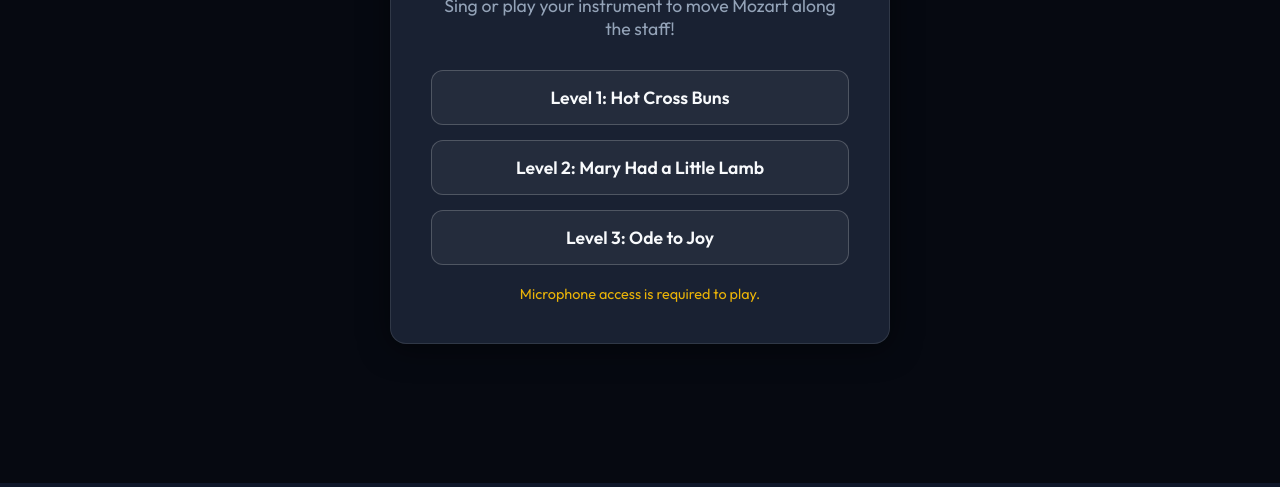
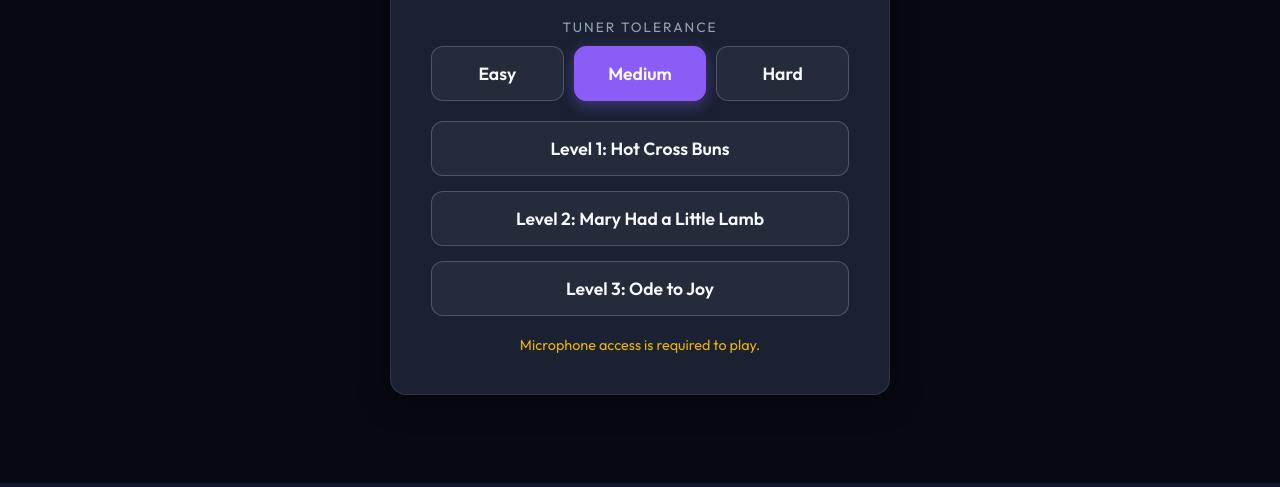
Before and after one commit to inventor-loco/pitch-quest, a website built with Vite: page index.html in a window 1280 px wide. Shown: the part 317-804 px from the top of the page. Built offline with nearby package versions, Linux system fonts and the light colour scheme.

Commit message:
holgura notas

```diff
--- a/index.html
+++ b/index.html
@@ -63,6 +63,16 @@
         <div class="menu-content glass-panel">
           <h1>Perfect Pitch Quest</h1>
           <p>Sing or play your instrument to move Mozart along the staff!</p>
+
+          <div class="tolerance-select">
+            <span class="tolerance-label">Tuner Tolerance</span>
+            <div class="tolerance-options">
+              <button class="btn tolerance-btn" data-cents="50">Easy</button>
+              <button class="btn tolerance-btn active" data-cents="30">Medium</button>
+              <button class="btn tolerance-btn" data-cents="15">Hard</button>
+            </div>
+          </div>
+
           <div class="level-select">
             <button class="btn level-btn" data-level="0">Level 1: Hot Cross Buns</button>
             <button class="btn level-btn" data-level="1">Level 2: Mary Had a Little Lamb</button>
--- a/src/game/GameScene.ts
+++ b/src/game/GameScene.ts
@@ -16,6 +16,7 @@ export default class GameScene extends Phaser.Scene {
 
     private isMatching: boolean = false;
     private matchDurationRequired = 750; // ms
+    private centsTolerance: number = 30;
 
     // HUD Elements
     private uiTargetNote = document.getElementById('target-note');
@@ -31,9 +32,10 @@ export default class GameScene extends Phaser.Scene {
         super('GameScene');
     }
 
-    init(data: { levelIndex: number }) {
+    init(data: { levelIndex: number; centsTolerance?: number }) {
         this.currentLevel = levels[data.levelIndex || 0];
         this.currentNoteIndex = 0;
+        this.centsTolerance = data.centsTolerance ?? 30;
         this.audioDetector = new AudioPitchDetector();
     }
 
@@ -180,7 +182,7 @@ export default class GameScene extends Phaser.Scene {
             this.updateTunerHUD(pitch);
 
             // Check if pitch matches target (octave independent)
-            if (pitch.noteClass === this.targetNoteClass && Math.abs(pitch.cents) <= 30) {
+            if (pitch.noteClass === this.targetNoteClass && Math.abs(pitch.cents) <= this.centsTolerance) {
                 if (!this.isMatching) {
                     this.isMatching = true;
                     this.heldTime = 0;
@@ -223,7 +225,7 @@ export default class GameScene extends Phaser.Scene {
                     if (pitch.noteClass !== this.targetNoteClass) {
                         this.uiAccuracy.innerText = "WRONG NOTE";
                         this.uiAccuracy.style.color = "var(--danger)";
-                    } else if (pitch.cents > 30) {
+                    } else if (pitch.cents > this.centsTolerance) {
                         this.uiAccuracy.innerText = "TOO SHARP";
                         this.uiAccuracy.style.color = "var(--danger)";
                     } else {
@@ -256,10 +258,11 @@ export default class GameScene extends Phaser.Scene {
             const pct = Math.max(0, Math.min(100, (pitch.cents + 50)));
             this.uiTunerNeedle.style.left = `${pct}%`;
 
-            // Color coding
-            if (Math.abs(pitch.cents) <= 10) {
+            // Color coding scales with the chosen tolerance
+            const absCents = Math.abs(pitch.cents);
+            if (absCents <= this.centsTolerance / 3) {
                 this.uiTunerNeedle.style.backgroundColor = "var(--success)";
-            } else if (Math.abs(pitch.cents) <= 30) {
+            } else if (absCents <= this.centsTolerance) {
                 this.uiTunerNeedle.style.backgroundColor = "var(--warning)";
             } else {
                 this.uiTunerNeedle.style.backgroundColor = "var(--danger)";
--- a/src/game/MenuScene.ts
+++ b/src/game/MenuScene.ts
@@ -13,25 +13,33 @@ export default class MenuScene extends Phaser.Scene {
         if (menu) menu.classList.remove('hidden');
         if (overlay) overlay.classList.add('hidden');
 
-        // Setup button listeners
-        const buttons = document.querySelectorAll('.level-btn');
+        // Tolerance selector
+        let centsTolerance = 30;
+        const toleranceBtns = document.querySelectorAll<HTMLButtonElement>('.tolerance-btn');
+        toleranceBtns.forEach(btn => {
+            btn.addEventListener('click', () => {
+                toleranceBtns.forEach(b => b.classList.remove('active'));
+                btn.classList.add('active');
+                centsTolerance = parseInt(btn.getAttribute('data-cents') || '30', 10);
+            });
+        });
+
+        // Level buttons
+        const levelBtns = document.querySelectorAll('.level-btn');
 
         const startLevel = (e: Event) => {
             const target = e.target as HTMLButtonElement;
             const levelIndex = parseInt(target.getAttribute('data-level') || '0', 10);
 
-            // Hide menu, show UI overlay
             if (menu) menu.classList.add('hidden');
             if (overlay) overlay.classList.remove('hidden');
 
-            // Remove listeners so they don't stack
-            buttons.forEach(btn => btn.removeEventListener('click', startLevel));
+            levelBtns.forEach(btn => btn.removeEventListener('click', startLevel));
 
-            // Start GameScene
-            this.scene.start('GameScene', { levelIndex });
+            this.scene.start('GameScene', { levelIndex, centsTolerance });
         };
 
-        buttons.forEach(btn => {
+        levelBtns.forEach(btn => {
             btn.addEventListener('click', startLevel);
         });
     }
--- a/src/style.css
+++ b/src/style.css
@@ -268,6 +268,37 @@ body {
   font-size: 1.1rem;
 }
 
+.tolerance-select {
+  margin-bottom: 20px;
+}
+
+.tolerance-label {
+  display: block;
+  font-size: 0.85rem;
+  color: var(--text-muted);
+  text-transform: uppercase;
+  letter-spacing: 2px;
+  margin-bottom: 10px;
+}
+
+.tolerance-options {
+  display: flex;
+  gap: 10px;
+  justify-content: center;
+}
+
+.tolerance-btn {
+  flex: 1;
+  padding: 10px 15px;
+  font-size: 0.95rem;
+}
+
+.tolerance-btn.active {
+  background: var(--primary);
+  border-color: var(--primary);
+  box-shadow: 0 4px 15px rgba(139, 92, 246, 0.4);
+}
+
 .level-select {
   display: flex;
   flex-direction: column;
```
